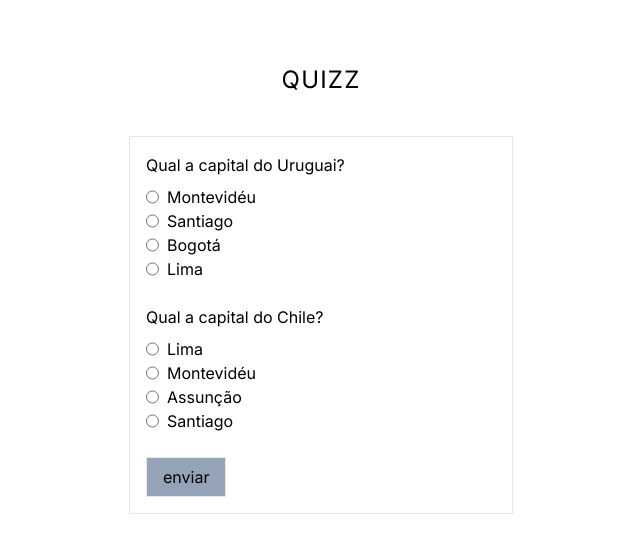
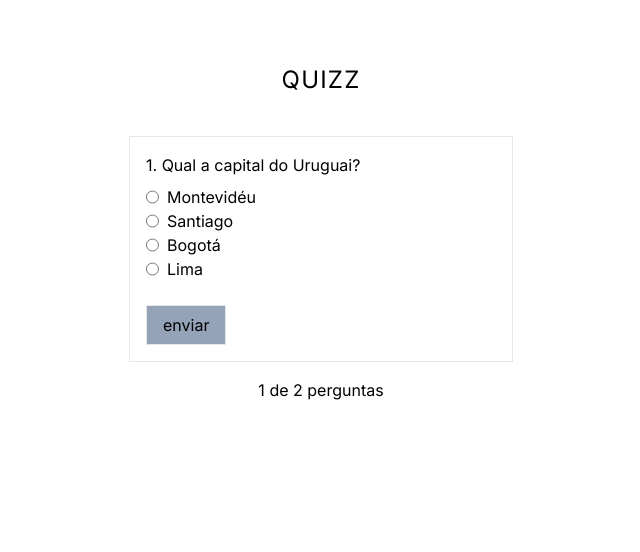
Before and after one commit to jessicasantosb/b7web-miniprojetos, a Next.js app: page / in a window 1280 px wide. Shown: the top 552 px of the page, without its empty margins (319-959 px from the left). Built offline with nearby package versions, Linux system fonts and the light colour scheme.

Commit message:
feat: create question item

```diff
--- a/src/app/page.tsx
+++ b/src/app/page.tsx
@@ -1,41 +1,31 @@
 "use client";
 
+import { QuestionItem } from "@/components/question-item";
 import { questions } from "@/data/questions";
+import { useState } from "react";
 
 export default function Home() {
-  const handleChange = () => {};
+  const [currentQuestion, setCurrentQuestion] = useState(0);
+
+  const handleAnswer = () => {};
 
   return (
     <main className="w-full h-full">
       <h1 className="pt-16 pb-10 text-2xl tracking-wider text-center">QUIZZ</h1>
 
       <div className="max-w-96 p-4 m-auto border ">
-        {questions.map(({ question, options }, index) => {
-          return (
-            <div key={question} className="pb-6">
-              <h3 className="pb-2">{question}</h3>
-
-              {options.map((option) => {
-                return (
-                  <div key={option}>
-                    <label className="flex gap-2">
-                      <input
-                        type="radio"
-                        name={(index + 1).toString()}
-                        value={option}
-                        onChange={handleChange}
-                        />
-                        {option}
-                    </label>
-                  </div>
-                );
-              })}
-            </div>
-          );
-        })}
-
+        <QuestionItem
+          question={questions[currentQuestion]}
+          count={currentQuestion + 1}
+          onAnswer={handleAnswer}
+        />
         <button className="h-10 px-4 border bg-slate-400">enviar</button>
       </div>
+
+      <p className="text-center pt-4">
+        {currentQuestion + 1} de {questions.length} pergunta
+        {questions.length > 1 && "s"}
+      </p>
     </main>
   );
 }
--- a/src/components/quention-item.tsx
+++ /dev/null
@@ -1,8 +0,0 @@
-export function QuentionItem() {
-
-  return (
-    <section>
-      <h3>QuentionItem</h3>
-    </section>
-  );
-}
--- /dev/null
+++ b/src/components/question-item.tsx
@@ -0,0 +1,36 @@
+import { QuestionItemProps } from "@/types/question";
+import { useState } from "react";
+
+export function QuestionItem({ question, count, onAnswer }: QuestionItemProps) {
+  const [selectedAnswer, setSelectedAnswer] = useState<number | null>(null);
+
+  const checkQuestion = (key: number) => {
+    if (key === null) {
+      setSelectedAnswer(key);
+      onAnswer(key);
+    }
+  };
+  return (
+    <div className="pb-6">
+      <h3 className="pb-2">
+        {count}. {question.question}
+      </h3>
+
+      {question.options.map((option, key) => {
+        return (
+          <div key={key}>
+            <label className="flex gap-2">
+              <input
+                type="radio"
+                name={question.question}
+                value={option}
+                onChange={() => checkQuestion(key)}
+              />
+              {option}
+            </label>
+          </div>
+        );
+      })}
+    </div>
+  );
+}
```
Also changed, not shown: src/types/question.ts (+8 -2 lines).
